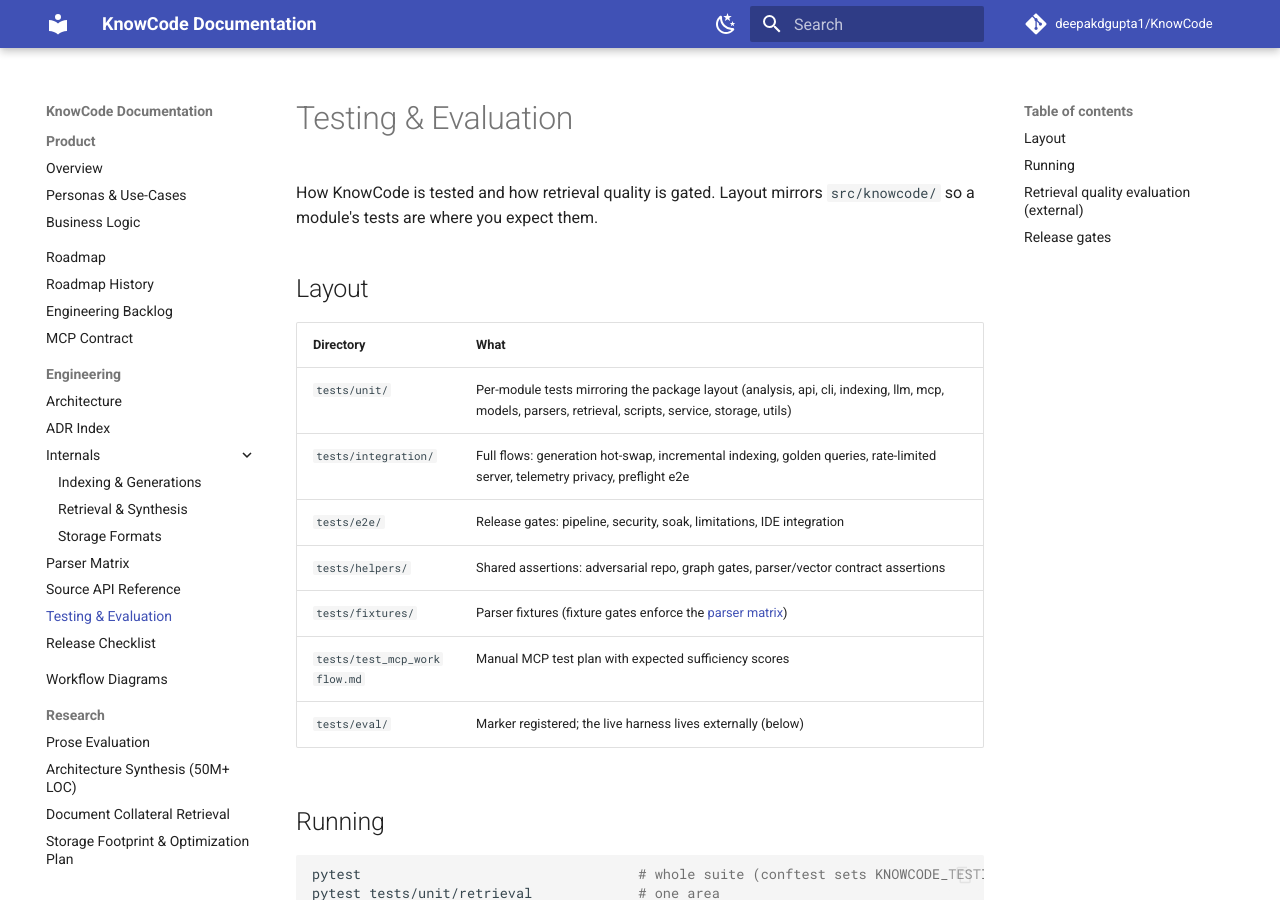
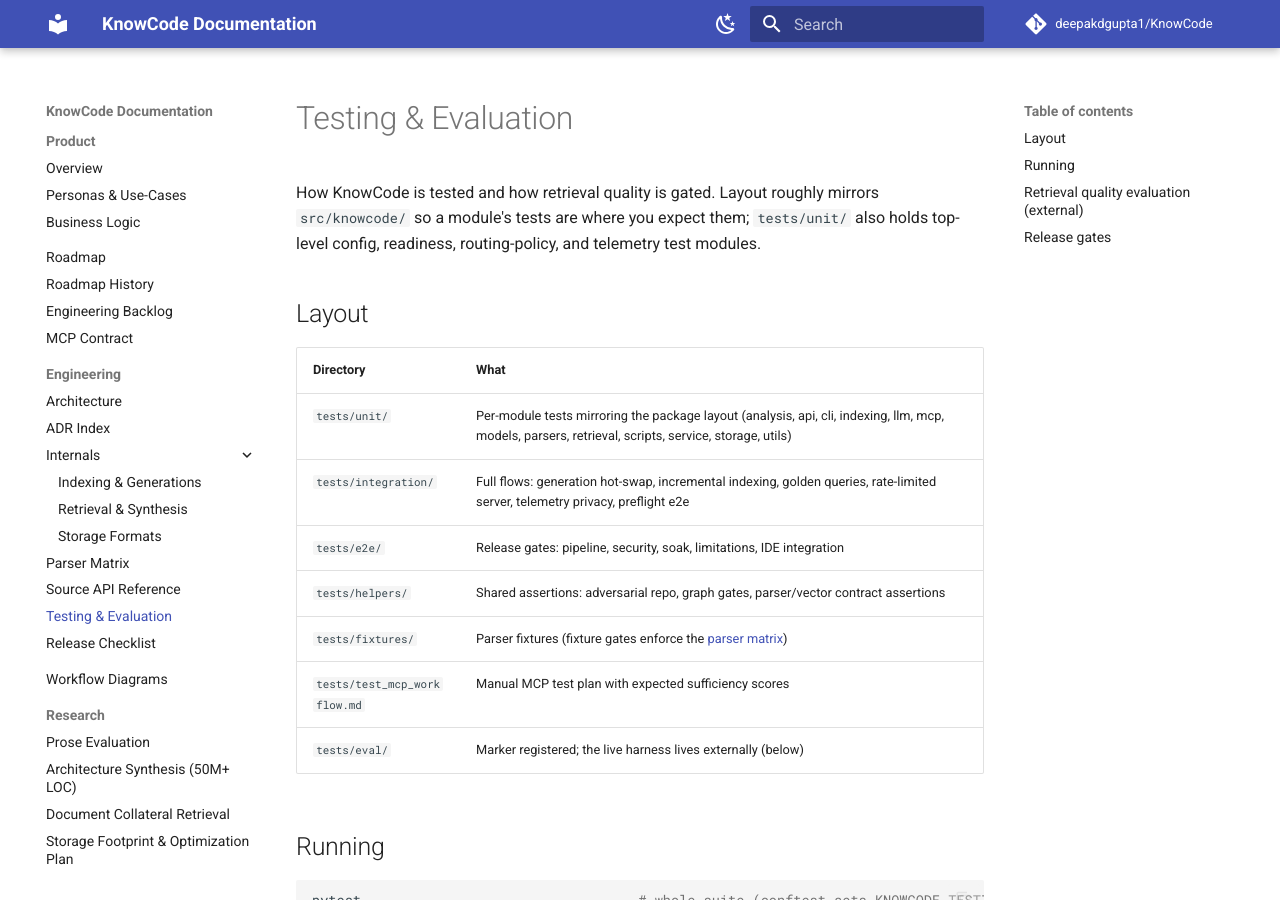
Before and after one commit to deepakdgupta1/KnowCode, an MkDocs documentation site: the page built from docs/engineering/testing.md, in a window 1280 px wide and 900 px high. Built offline with MkDocs 1.6.1 and Material for MkDocs 9.7.7, drawn with Linux system fonts in a browser that asks for light colours; comment, search, counter and statistics services are not loaded.

Commit message:
docs(testing): soften the layout-mirror claim

```diff
--- a/docs/engineering/testing.md
+++ b/docs/engineering/testing.md
@@ -1,7 +1,9 @@
 # Testing & Evaluation
 
-How KnowCode is tested and how retrieval quality is gated. Layout mirrors
-`src/knowcode/` so a module's tests are where you expect them.
+How KnowCode is tested and how retrieval quality is gated. Layout roughly
+mirrors `src/knowcode/` so a module's tests are where you expect them;
+`tests/unit/` also holds top-level config, readiness, routing-policy, and
+telemetry test modules.
 
 ## Layout
 
```
